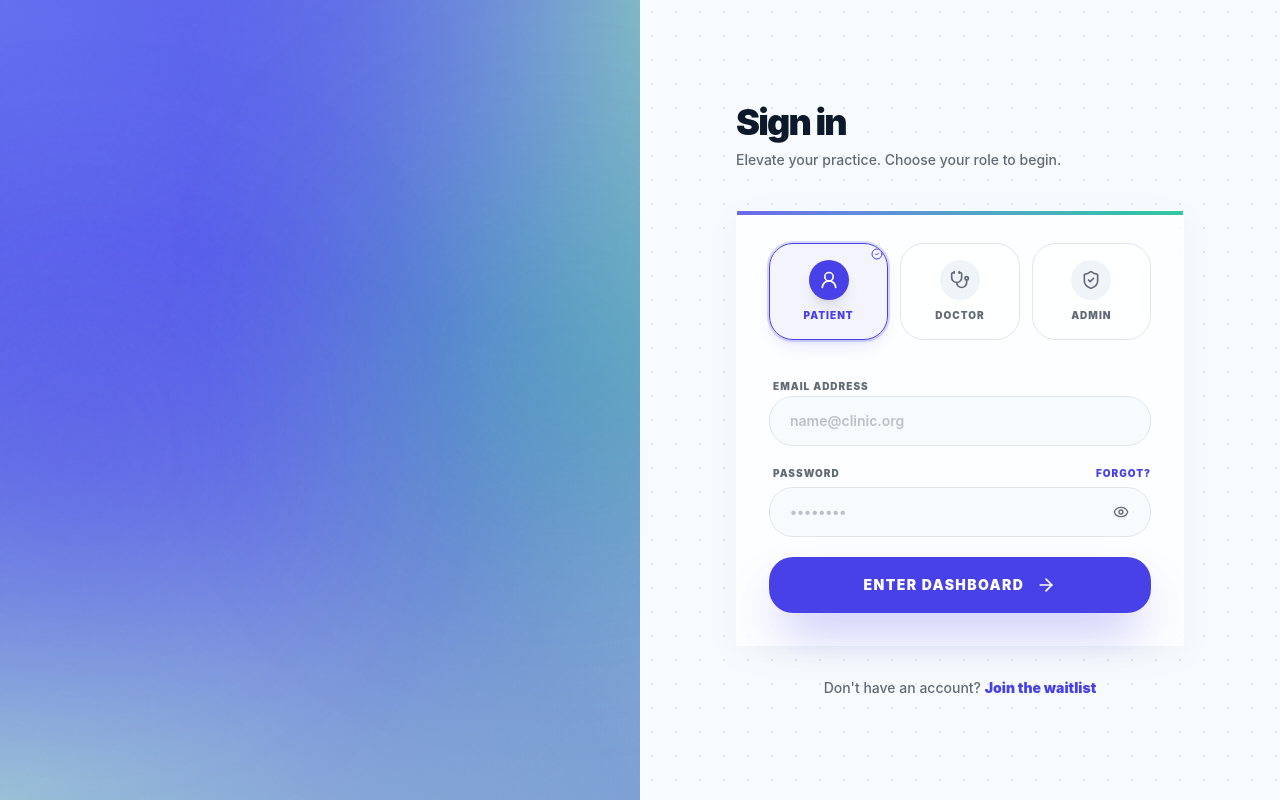
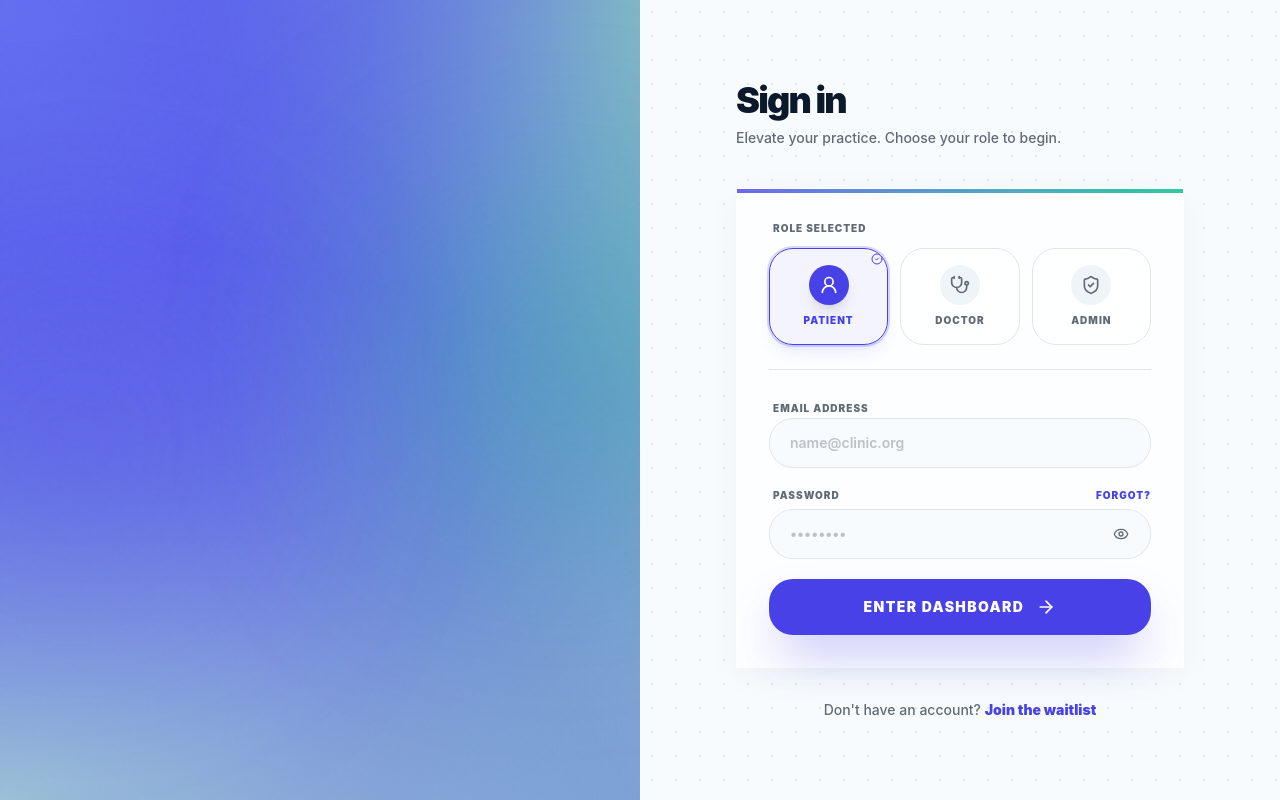
Before and after one commit to Jehanfernando02/MediQueue, a React (Vite) app in the folder frontend/: page /login in a window 1280 px wide. Both pictures are taken after a click on the button "PATIENT". Built offline with nearby package versions, Linux system fonts and the light colour scheme.

Commit message:
fixed an issue with state

```diff
--- a/frontend/src/routes/login.tsx
+++ b/frontend/src/routes/login.tsx
@@ -37,7 +37,7 @@ function Login() {
   const status = useAppSelector(selectAuthStatus);
   const apiError = useAppSelector(selectAuthError);
 
-  const [role, setRole] = useState<Role>("doctor");
+  const [role, setRole] = useState<Role | null>(null);
   const [email, setEmail] = useState("");
   const [password, setPassword] = useState("");
   const [forgotOpen, setForgotOpen] = useState(false);
@@ -56,6 +56,8 @@ function Login() {
     if (result.success) {
       toast.success("Welcome back", { description: `Signed in as ${result.user.role}` });
       navigate({ to: homeForRole(result.user.role) });
+    } else {
+      toast.error("Sign in failed", { description: result.error ?? "Invalid email or password" });
     }
   };
 
@@ -131,8 +133,12 @@ function Login() {
             <div className="absolute top-0 left-0 right-0 h-[4px] bg-gradient-to-r from-brand to-clinical opacity-80" />
 
             {/* Role Cards */}
-            <div className="grid grid-cols-3 gap-3 mb-8">
-              {ROLES.map((r, i) => {
+            <div className="mb-2">
+              <p className="text-[10px] font-black uppercase tracking-widest text-muted-foreground ml-1 mb-3">
+                {role ? "Role selected" : "Select your role to continue"}
+              </p>
+              <div className="grid grid-cols-3 gap-3">
+                {ROLES.map((r) => {
                   const Icon = r.icon;
                   const active = role === r.id;
                   return (
@@ -161,7 +167,14 @@ function Login() {
                   );
                 })}
               </div>
+            </div>
 
+            {/* Divider shown only after role picked */}
+            {role && <div className="border-t border-border my-6" />}
+
+            {/* Fields only shown after role is selected */}
+            {role && (
+              <div className="animate-in fade-in slide-in-from-top-3 duration-300">
                 {/* Error banner */}
                 {apiError && (
                   <div className="mb-6 flex items-center gap-3 rounded-xl bg-destructive/10 border border-destructive/20 px-4 py-3 text-xs font-bold text-destructive animate-in fade-in slide-in-from-top-2">
@@ -231,6 +244,8 @@ function Login() {
                   </button>
                 </form>
               </div>
+            )}
+          </div>
 
           <p className="mt-8 text-sm text-center text-muted-foreground font-medium stagger-in" style={{ "--delay": "0.3s" } as any}>
             Don't have an account?{" "}
```
Lines whose indentation alone changed are shown as unchanged.
